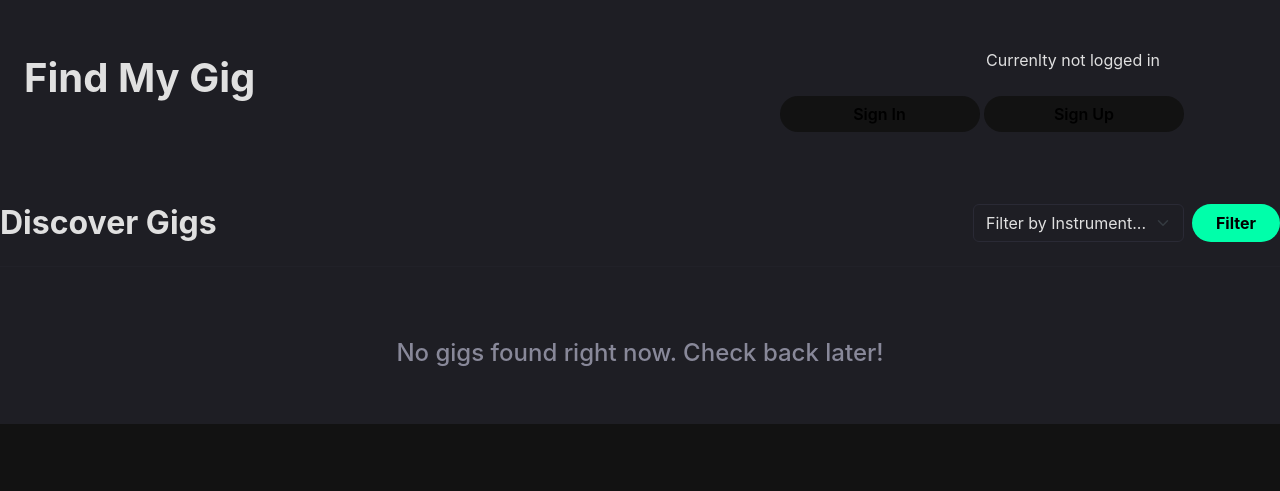
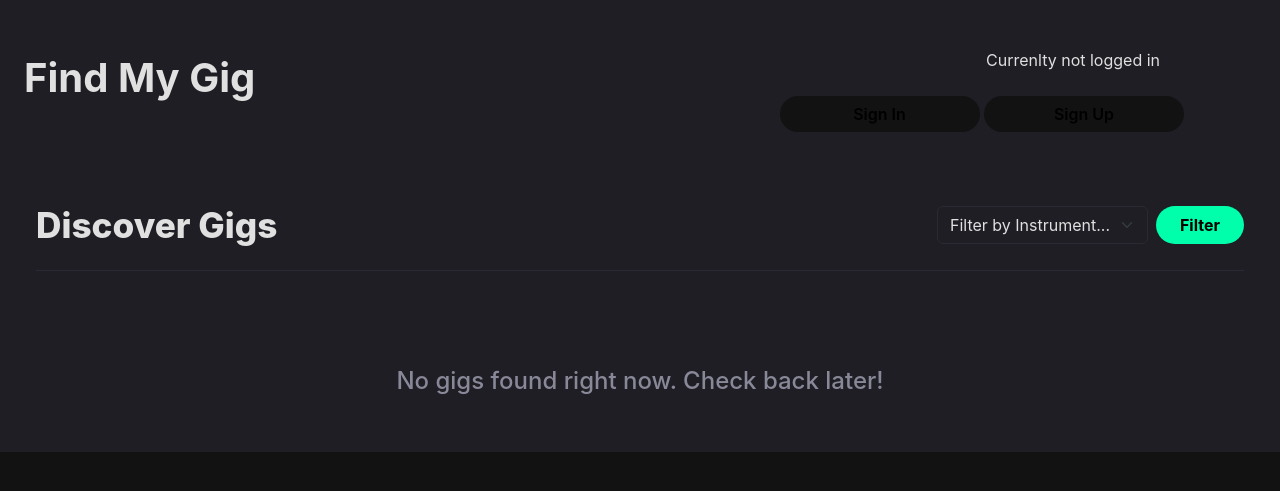
Before and after one commit to yehorm14/Find_My_Gig, a Django app: page /gigs/ in a window 1280 px wide. Shown: the top 491 px of the page. Run offline with Django 4.2, Linux system fonts and the light colour scheme; data that the repository does not hold is empty.

Commit message:
Small CSS fix

```diff
--- a/templates/gigs/gig_listings.html
+++ b/templates/gigs/gig_listings.html
@@ -11,10 +11,11 @@ Gigs
 {% block body_block %}
 <div id="status-message"></div>
 
-<div class="container mt-5">
+<div class="container mt-5 px-4 px-md-5">
+
     <div class="row align-items-center mb-4">
         <div class="col-md-6">
-            <h2 class="mb-0" style="font-weight: 700;">Discover Gigs</h2>
+            <h2 class="mb-0" style="font-weight: 800; font-size: 2.2rem;">Discover Gigs</h2>
         </div>
         <div class="col-md-6 d-flex justify-content-md-end mt-3 mt-md-0">
             <select class="form-select w-auto me-2" id="filter-instrument" name="filter">
@@ -31,11 +32,11 @@ Gigs
         </div>
     </div>
 
-    <hr class="mb-4" style="border-color: #2a2a35;">
+    <hr class="mb-5" style="border-color: #2a2a35; opacity: 1;">
 
     <div id="gigs-list" class="row">
         {% for gig in gigs %}
-        <div class="col-md-6 col-lg-4 d-flex align-items-stretch">
+        <div class="col-md-6 col-lg-4 d-flex align-items-stretch mb-4">
             <div class="listing-card w-100 d-flex flex-column">
 
                 <div class="d-flex justify-content-between align-items-center mb-3">
```
